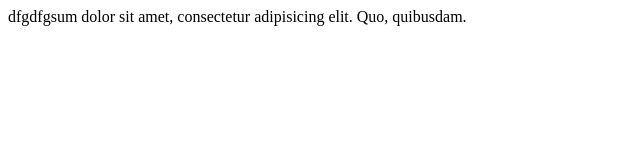
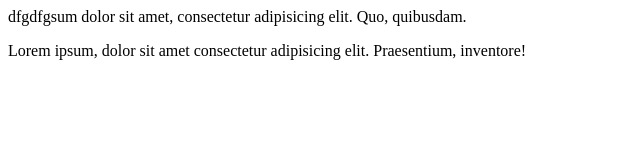
Before and after one commit to Albert-0708/test-repositorio, a plain HTML site: page index.html in a window 1280 px wide. Shown: the whole page, without its empty margins (0-640 px from the left). Drawn offline with Linux system fonts and the light colour scheme.

Commit message:
agregado div contenedor

```diff
--- a/index.html
+++ b/index.html
@@ -9,4 +9,8 @@
  dfgdfgsum dolor sit amet, consectetur adipisicing elit. Quo, quibusdam.
     </p>
 </body>
+<!--DIV contenedor 1-->
+<div class="row">
+    <p>Lorem ipsum, dolor sit amet consectetur adipisicing elit. Praesentium, inventore!</p>
+</div>
 </html>
```
